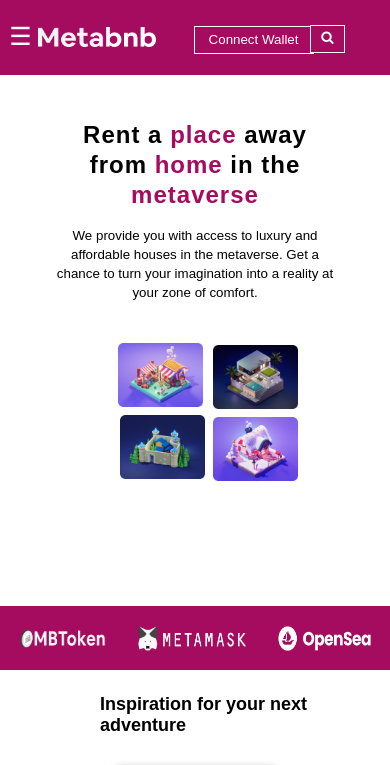
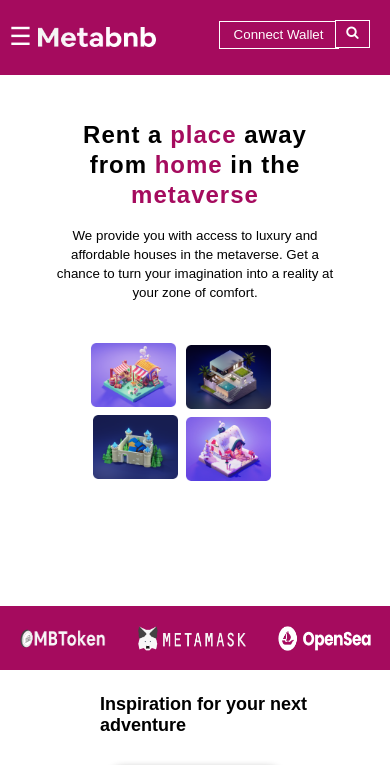
Before and after one commit to WeMoren/MetabnbX-, a plain HTML site: page index.html in a window 390 px wide. Shown: the top 765 px of the page. Drawn offline with Linux system fonts and the light colour scheme.

Commit message:
modified index.css-mobile view

```diff
--- a/index.css
+++ b/index.css
@@ -610,8 +610,8 @@ span{
     }
 
     .searchBtn{
-        right: 45px;
-        top: 25px;
+        right: 20px;
+        top: 20px;
     }
 
     .section_1{
@@ -700,7 +700,7 @@ span{
         align-items: center;
         justify-content: center;
         flex-direction: column;
-        margin-left: 70px;
+        margin-left: 43px;
     }
 
     .left_section{
```
